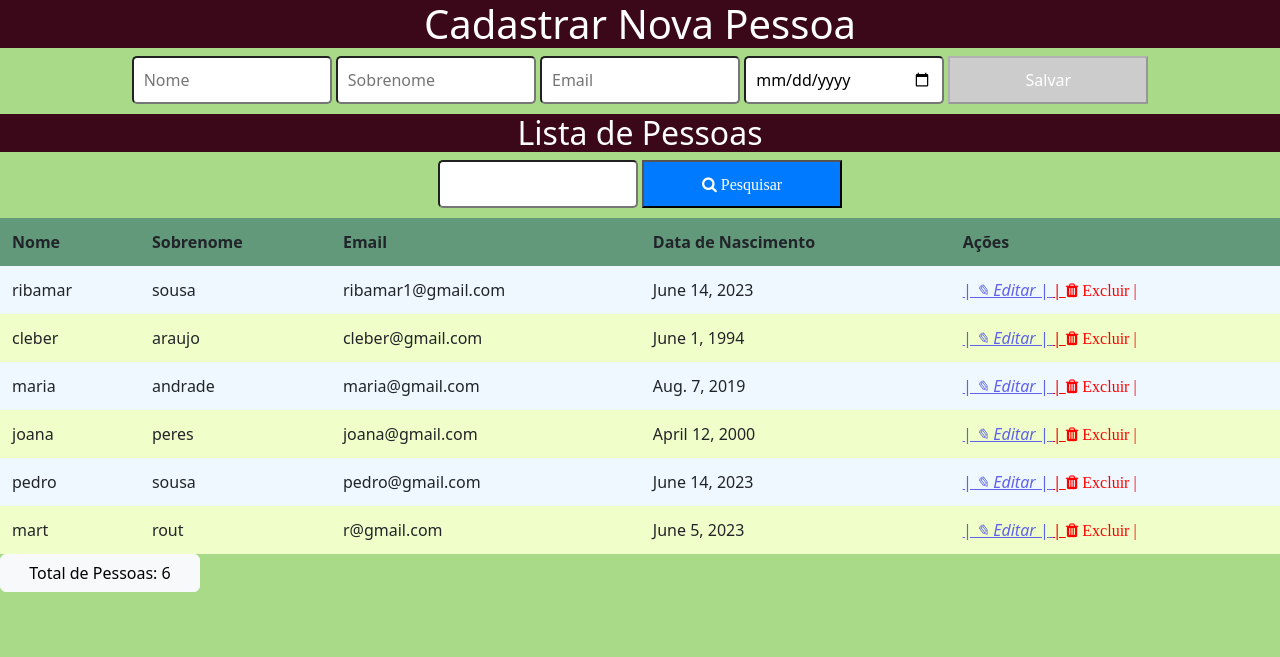
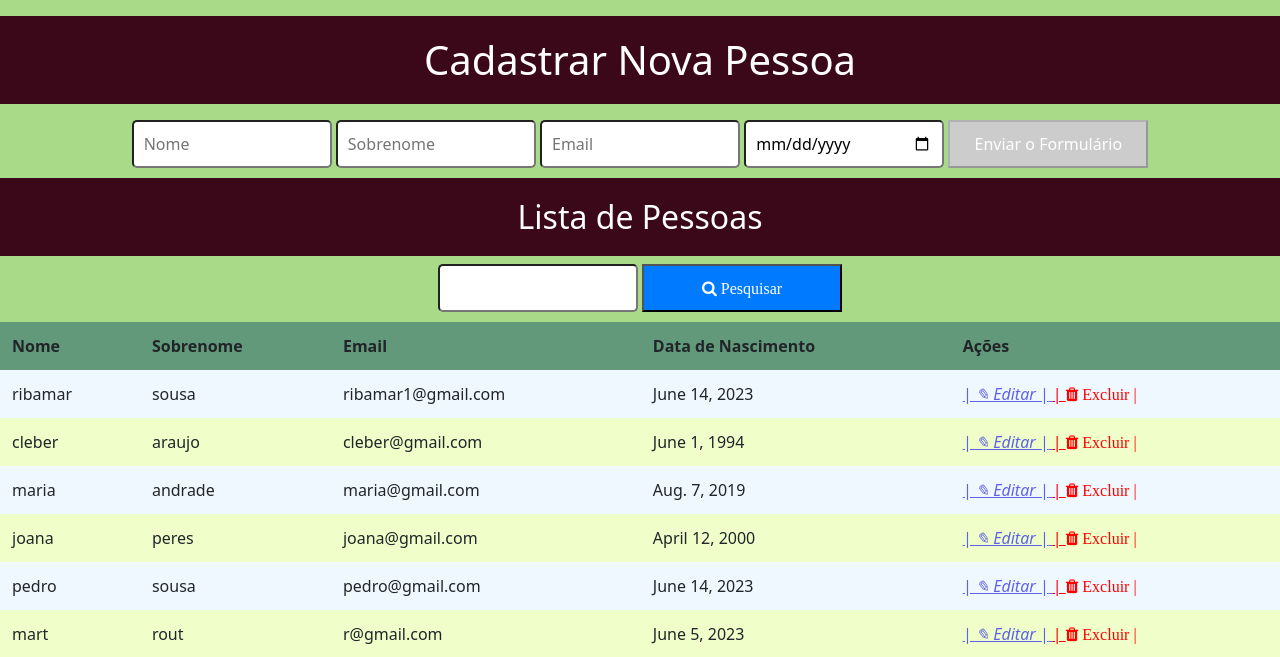
Before and after one commit to jose-ribamar/django-crud, a Django app: page / in a window 1280 px wide. Shown: the top 657 px of the page. Run offline with Django 4.2, Linux system fonts and the light colour scheme; data comes from the database, SQL or seed files in the repository.

Commit message:
Update index.html

```diff
--- a/core/templates/index.html
+++ b/core/templates/index.html
@@ -18,12 +18,15 @@
         }
 
         h1, h2, h3 {
+            padding: 20px;
             color: #ffffff;
         }
         .delet {
              color: red;
 
-}
+        }
+
+
         body {
             background-color: #a9da88;
         }
@@ -49,14 +52,15 @@
     </script>
 </head>
 <body>
-    <h1>Cadastrar Nova Pessoa</h1>
+    <p>
+    <h1>Cadastrar Nova Pessoa</h1></p>
     <form action="{% url 'salvar' %}" method="POST">
         {% csrf_token %}
         <input type="text" id="nome" name="nome" placeholder="Nome" oninput="checkFields()"  class="button">
         <input type="text" id="sobrenome" name="sobrenome" placeholder="Sobrenome" oninput="checkFields()"  class="button">
         <input type="email" id="email" name="email" placeholder="Email" oninput="checkFields()" class="button">
         <input type="date" id="data_nascimento" name="data_nascimento" placeholder="Data de Nascimento" oninput="checkFields()"  class="button">
-        <button id="salvar-button" type="submit" disabled  class="button">Salvar</button>
+        <button id="salvar-button" type="submit" disabled  class="button">Enviar o Formulário</button>
     </form>
 
     <h2>Lista de Pessoas</h2>
```
